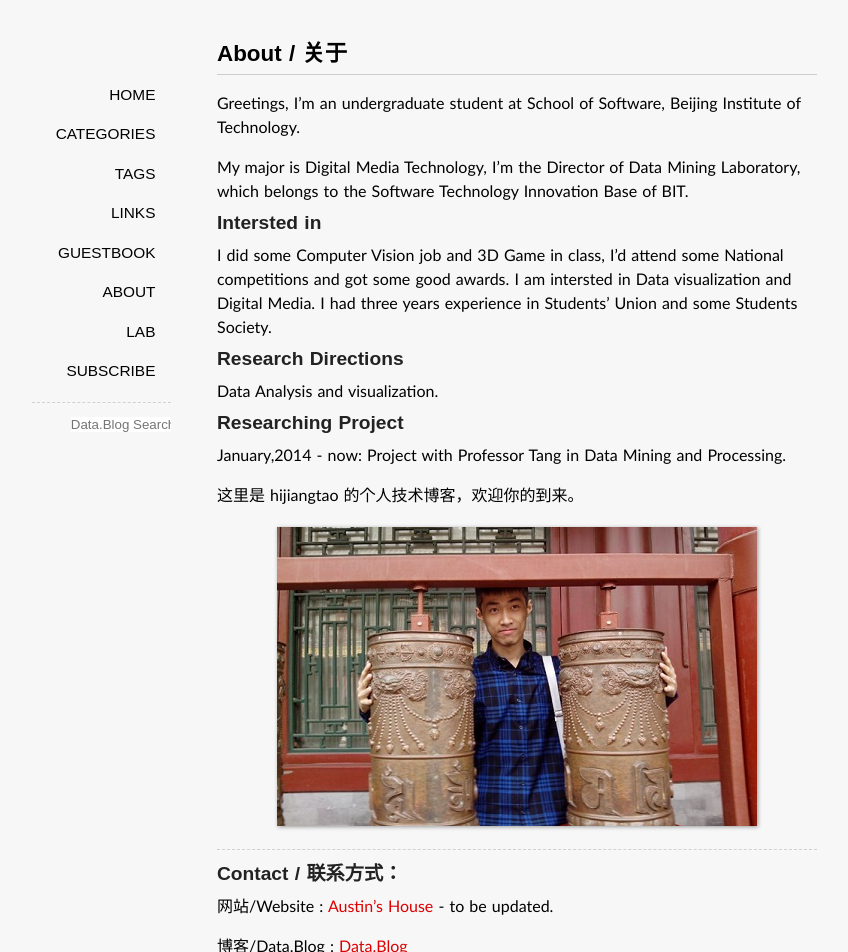
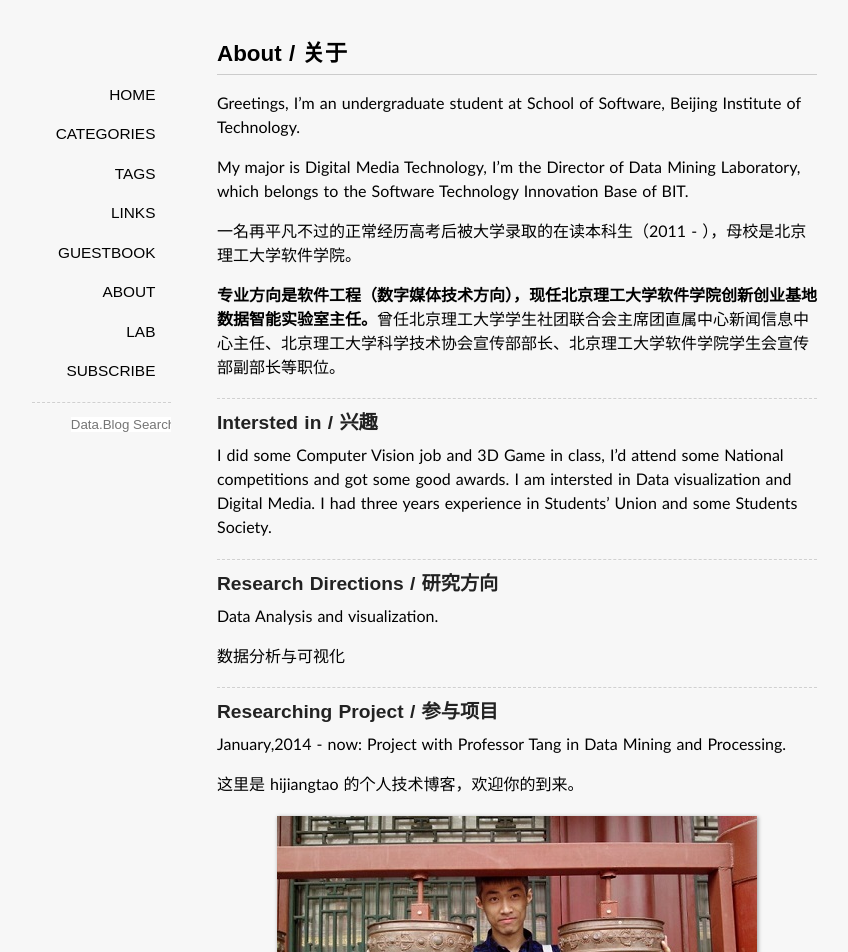
Before and after one commit to jessica0530/hijiangtao.github.io, a Jekyll site: the page built from about/index.md, in a window 1280 px wide. Shown: the top 952 px of the page, without its empty margins (123-971 px from the left). Built offline with Jekyll 4.4.1, drawn with Linux system fonts in a browser that asks for light colours; some web fonts are replaced; Markdown is read by kramdown in place of the engine named in the settings; comment, search, counter and statistics services are not loaded; some of the changed text lies outside the part shown.

Commit message:
20140402

```diff
--- a/about/index.md
+++ b/about/index.md
@@ -8,15 +8,27 @@ Greetings, I'm an undergraduate student at School of Software, Beijing Institute
 
 My major is Digital Media Technology, I'm the Director of Data Mining Laboratory, which belongs to the Software Technology Innovation Base of BIT.
 
-###Intersted in
+一名再平凡不过的正常经历高考后被大学录取的在读本科生（2011 - ），母校是北京理工大学软件学院。
+
+**专业方向是软件工程（数字媒体技术方向），现任北京理工大学软件学院创新创业基地数据智能实验室主任。**曾任北京理工大学学生社团联合会主席团直属中心新闻信息中心主任、北京理工大学科学技术协会宣传部部长、北京理工大学软件学院学生会宣传部副部长等职位。
+
+----
+
+###Intersted in / 兴趣
 
 I did some Computer Vision job and 3D Game in class, I'd attend some National competitions and got some good awards. I am intersted in Data visualization and Digital Media. I had three years experience in Students' Union and some Students Society.
 
-###Research Directions
+---
+
+###Research Directions / 研究方向
 
 Data Analysis and visualization.
 
-###Researching Project
+数据分析与可视化
+
+----
+
+###Researching Project / 参与项目
 
 January,2014 - now: Project with Professor Tang in Data Mining and Processing.
 
@@ -28,13 +40,15 @@ January,2014 - now: Project with Professor Tang in Data Mining and Processing.
 
 ###Contact / 联系方式：
 
-网站/Website : [{{ site.website }}]({{ site.website-url }}) - to be updated.
+技术博客/Data.Blog : [{{ site.name }}]({{ site.url }})
 
-博客/Data.Blog : [{{ site.name }}]({{ site.url }})
+新浪微博/Weibo : [@hijiangtao](http://weibo.com/201293911)
+
+知乎/Zhihu : [江涛](http://www.zhihu.com/people/hijiangtao)
 
 邮箱/E-mail：[{{ site.email }}](mailto:{{ site.email }})
 
-GitHub : [http://github.com/hijiangtao](http://github.com/hijiangtao)
+GitHub : [hijiangtao](http://github.com/hijiangtao)
 
 ----
 
@@ -42,6 +56,8 @@ GitHub : [http://github.com/hijiangtao](http://github.com/hijiangtao)
 
 School of Software, Beijing Institute of Technology,5 South Zhongguancun Street, Haidian District, Beijing China, 100081
 
+北京市海淀区中关村南大街5号北京理工大学软件学院，100081
+
 ----
 
 [![新浪微博](http://service.t.sina.com.cn/widget/qmd/1679954022/3a8a960d/1.png)](http://weibo.com/u/{{ site.weibo }})
```
Also changed, not shown: _posts/2014-04-02-MahoutSetup.md (added, +125 -0 lines).
